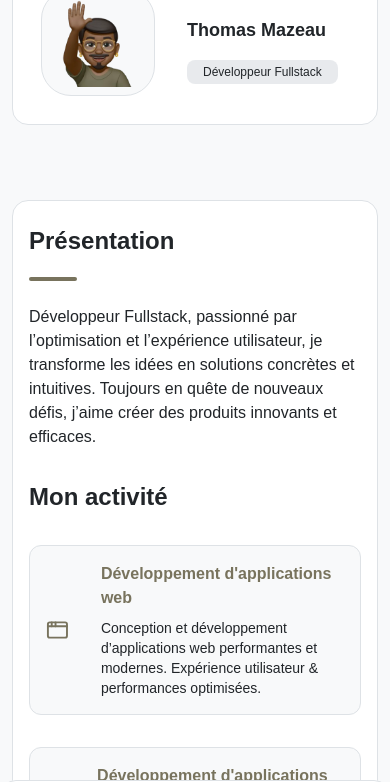
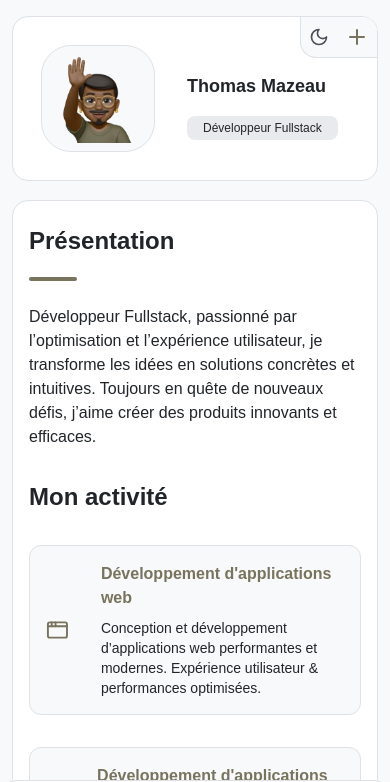
Before and after one commit to toms-beatz/portfolio-v2, a Next.js app: page / in a window 390 px wide. Shown: the top 782 px of the page. Built offline with nearby package versions, Linux system fonts and the light colour scheme.

Commit message:
Add: Smaller devices lightmode

```diff
--- a/src/app/page.tsx
+++ b/src/app/page.tsx
@@ -20,7 +20,7 @@
 
     return (
         <>
-            <main className="flex w-full lg:px-28 lg:py-14 md:py-14 lg:pb-24 xl:pb-4 -mt-10 px-3 lg:gap-8 gap-[75px] lg:flex-row flex-col lg:justify-start justify-center lg:items-start items-center">
+            <main className="flex w-full lg:px-28 md:py-14 md:pb-24 xl:pb-4 -mt-10 px-3 md:gap-8 gap-[75px] lg:flex-row flex-col lg:justify-start justify-center lg:items-start items-center">
                 <Sidebar activeTab={activeTab} />
                 <section className="w-full dark:bg-dark-2 bg-light-2 border-light-3 rounded-2xl relative border dark:border-border p-4 md:p-8 max-h-full h-full md:mb-0 mb-20">
                     <h2 className="md:text-3xl md:m-0 mt-2 text-2xl font-semibold text-light-4 dark:text-white">
--- a/src/components/MobileNav.tsx
+++ b/src/components/MobileNav.tsx
@@ -1,20 +1,25 @@
 const navItems = [
-    { id: "About", title: "Présentation" },
-    { id: "Resume", title: "Parcours" },
-    { id: "Portfolio", title: "Projets" },
-    { id: "Contact", title: "Contact" },
+    {id: "About", title: "Présentation"},
+    {id: "Resume", title: "Parcours"},
+    {id: "Portfolio", title: "Projets"},
+    {id: "Contact", title: "Contact"},
 ];
 
-export default function MobileNav({ activeTab, setActiveTab }: { activeTab: string; setActiveTab: (tab: string) => void }) {
+export default function MobileNav({activeTab, setActiveTab}: {
+    activeTab: string;
+    setActiveTab: (tab: string) => void
+}) {
     return (
-        <nav className="h-16 border border-light-3 dark:border-border rounded-t-2xl xl:hidden flex items-center justify-center fixed bottom-0 left-0 w-screen backdrop-blur-xl bg-light-2 dark:bg-dark-5">
-            <ul className="flex lg:gap-12 gap-8 px-5">
+        <nav
+            className="h-16 border border-light-3 dark:border-border rounded-t-2xl xl:hidden flex items-center w-full justify-center fixed bottom-0 left-0 backdrop-blur-xl bg-light-2 dark:bg-dark-5">
+
+            <ul className="flex lg:gap-12 sm:gap-8 gap-4 px-5 justy-center items-center">
                 {navItems.map((item) => (
                     <li key={item.id}>
                         <button
                             onClick={() => setActiveTab(item.id)}
                             className={`font-semibold transition-colors text-sm md:text-base ${
-                                activeTab === item.id ? "text-primary" : "text-gray-300 hover:text-lightgrey"
+                                activeTab === item.id ? "text-primary" : "text-light-5 dark:text-lightgrey"
                             }`}
                         >
                             {item.title}
@@ -22,6 +27,7 @@
                     </li>
                 ))}
             </ul>
+
         </nav>
     );
 }
--- a/src/components/Sidebar.tsx
+++ b/src/components/Sidebar.tsx
@@ -2,6 +2,7 @@
 import {Cake, Github, Linkedin, Mail, MapPin, Minus, Plus, Smartphone} from "lucide-react";
 import Link from "next/link";
 import {useState} from "react";
+import ThemeProvider from "@/components/ThemeProvider";
 
 
 export default function Sidebar({activeTab}: { activeTab: string }) {
@@ -22,26 +23,34 @@
     return (
         <>
             <section
-                className="relative flex flex-col   lg:items-center max-h-full !h-full mb-0 lg:pt-14 lg:pb-7 lg:px-7 p-7 bg-light-2 dark:bg-dark-2 rounded-2xl lg:max-w-[275px] w-full border-light-3 dark:border-border border">
+                className="relative flex flex-col md:top-0 top-14 lg:items-center max-h-full !h-full mb-0 lg:pt-14 lg:pb-7 lg:px-7 p-7 bg-light-2 dark:bg-dark-2 rounded-2xl lg:max-w-[275px] w-full border-light-3 dark:border-border border">
+                <div
+                    className="lg:hidden absolute top-0 right-0 flex gap-4 items-center justify-center p-2 rounded-bl-2xl rounded-tr-[0.90rem] border border-t-0 border-r-0 border-light-3 dark:border-border bg-light-1 dark:bg-dark-3 text-lightgrey"
+                >
+                    <ThemeProvider/>
                     <button
                         onClick={handleDropdownToggle}
-                    className="lg:hidden absolute top-0 right-0 flex items-center justify-center p-1 rounded-bl-2xl rounded-tr-2xl border border-light-3 dark:border-border bg-light-1 dark:bg-dark-3 text-lightgrey"
                     >
                         {isDropdownVisible ?
                             //<ChevronUp className="text-primary"/>
+
                             <Minus className="text-primary"/>
+
+
                             :
                             //<ChevronDown className="text-primary"/>
                             <Plus className="text-primary"/>
                         }
                     </button>
+                </div>
                 <div className="flex lg:justify-center lg:flex-col lg:items-center gap-8">
                     <div
                         className="flex flex-col items-center justify-center bg-light-1 dark:bg-dark-3 border border-light-3 dark:border-0 rounded-[30px] lg:w-32 lg:h-32 py-2 px-4 md:py-4 md:px-6 lg:py-2 lg:px-4">
                         {avatarSrc && <Image src={avatarSrc} alt="my-avatar" width={80} height={80}/>}
                     </div>
                     <div className="flex flex-col lg:items-center justify-center">
-                        <h1 className="md:text-2xl text-lg font-semibold my-4 text-light-4 dark:text-white">Thomas Mazeau</h1>
+                        <h1 className="md:text-2xl text-lg font-semibold my-4 text-light-4 dark:text-white">Thomas
+                            Mazeau</h1>
                         <p className="dark:bg-primary/40 bg-light-3/70 text-light-4 dark:text-white px-4 rounded-lg py-1 text-xs md:text-sm w-fit">Développeur
                             Fullstack</p>
                     </div>
@@ -69,7 +78,8 @@
                             </div>
                             <div className="flex flex-col gap-0.5">
                                 <h2 className="text-xs text-light-5 dark:text-lightgrey">TÉLÉPHONE</h2>
-                                <Link href="tel:0615945951"><p className="text-sm text-light-4 dark:text-white">+33 6 15 94 59 51</p>
+                                <Link href="tel:0615945951"><p className="text-sm text-light-4 dark:text-white">+33 6 15
+                                    94 59 51</p>
                                 </Link>
                             </div>
                         </div>
--- a/src/components/ThemeProvider.tsx
+++ b/src/components/ThemeProvider.tsx
@@ -35,7 +35,7 @@
     return (
         <button
             onClick={() => setTheme(theme === "dark" ? "light" : "dark")}
-            className="p-2 transition rounded text-light-5 dark:text-white"
+            className="flex justify-center items-center transition rounded text-light-5 dark:text-lightgrey"
         >
             {theme === "dark" ? <Sun className="w-5 h-5" /> : <Moon className="w-5 h-5" />}
         </button>
```
Lines whose indentation alone changed are shown as unchanged.
